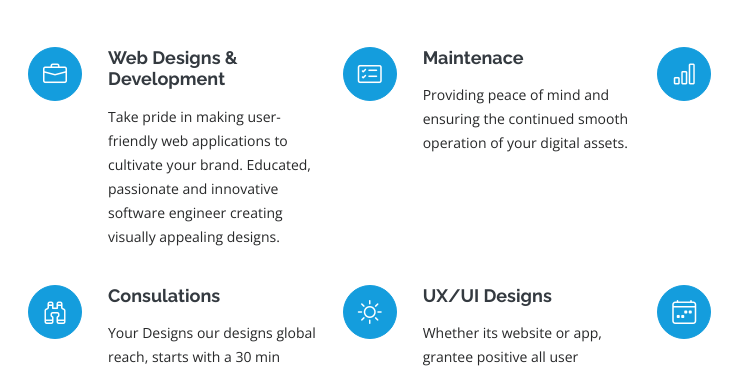
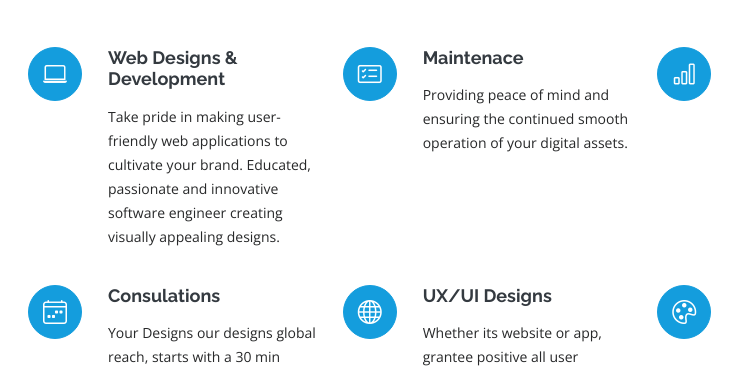
Before and after one commit to AHachey17/portfolio-2.1, a plain HTML site: page index.html in a window 1280 px wide. Shown: the part 6050-6421 px from the top of the page, 302-1035 px from the left. Drawn offline with nearby package versions, Linux system fonts and the light colour scheme.

Commit message:
services all set

```diff
--- a/index.html
+++ b/index.html
@@ -1061,7 +1061,7 @@
 
           <div class="row">
             <div class="col-lg-4 col-md-6 icon-box" data-aos="fade-up">
-              <div class="icon"><i class="bi bi-briefcase"></i></div>
+              <div class="icon"><i class="bi bi-laptop"></i></div>
               <h4 class="title"><a href="">Web Designs & Development</a></h4>
               <p class="description">
                 Take pride in making user-friendly web applications to cultivate
@@ -1098,7 +1098,7 @@
               data-aos="fade-up"
               data-aos-delay="300"
             >
-              <div class="icon"><i class="bi bi-binoculars"></i></div>
+              <div class="icon"><i class="bi bi-calendar4-week"></i></div>
               <h4 class="title"><a href="">Consulations</a></h4>
               <p class="description">
                 Your Designs our designs global reach, starts with a 30 min
@@ -1110,7 +1110,7 @@
               data-aos="fade-up"
               data-aos-delay="400"
             >
-              <div class="icon"><i class="bi bi-brightness-high"></i></div>
+              <div class="icon"><i class="bi bi-globe"></i></div>
               <h4 class="title"><a href="">UX/UI Designs</a></h4>
               <p class="description">
                 Whether its website or app, grantee positive all user
@@ -1122,7 +1122,7 @@
               data-aos="fade-up"
               data-aos-delay="500"
             >
-              <div class="icon"><i class="bi bi-calendar4-week"></i></div>
+              <div class="icon"><i class="bi bi-palette"></i></div>
               <h4 class="title">
                 <a href="">Logo, Brand and Flyer Designs</a>
               </h4>
```
